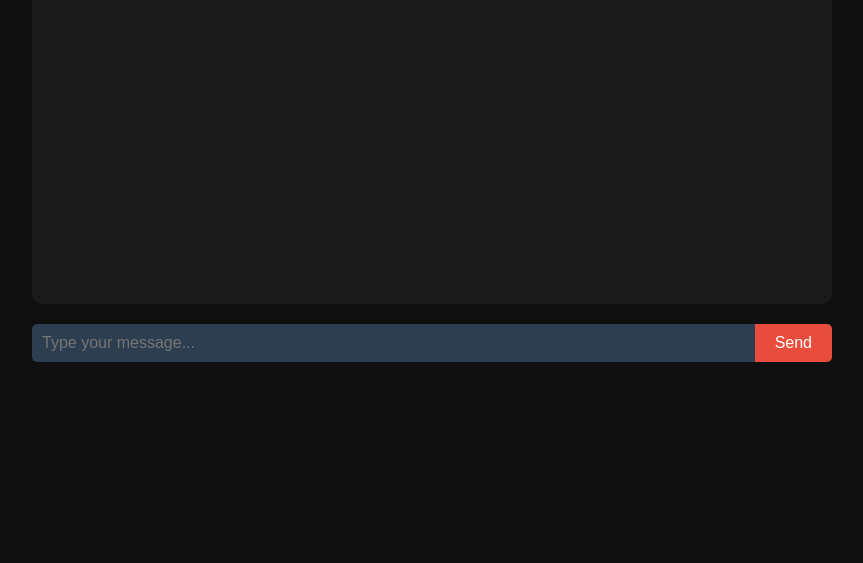
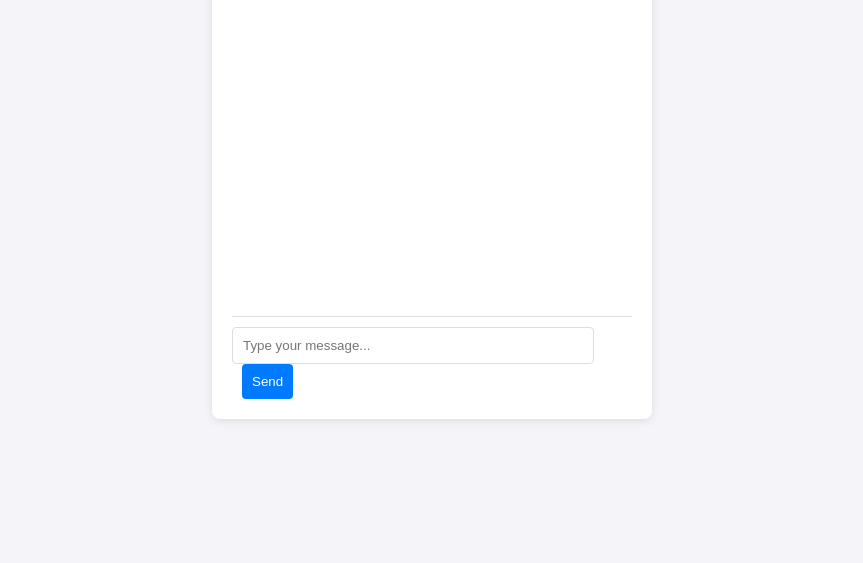
Before and after one commit to luciraid/vigilant-bassoon, a plain HTML site: page templates/index.html in a window 1280 px wide. Shown: the part 237-800 px from the top of the page, without its empty margins (208-1071 px from the left). Drawn offline with nearby package versions, Linux system fonts and the light colour scheme.

Commit message:
Update index.html

```diff
--- a/templates/index.html
+++ b/templates/index.html
@@ -1,111 +1,92 @@
-<!-- templates/index.html -->
 <!DOCTYPE html>
 <html lang="en">
 <head>
     <meta charset="UTF-8">
     <meta name="viewport" content="width=device-width, initial-scale=1.0">
     <title>Iron Man Chatbot</title>
-    <link href="https://fonts.googleapis.com/css2?family=Roboto:wght@300;400;700&display=swap" rel="stylesheet">
     <style>
         body {
-            font-family: 'Roboto', sans-serif;
-            background-color: #0f0f0f;
-            color: #ffffff;
+            font-family: Arial, sans-serif;
+            background-color: #f4f4f9;
             margin: 0;
             padding: 0;
+            display: flex;
+            justify-content: center;
+            align-items: center;
+            height: 100vh;
+            color: #333;
         }
-        .container {
-            max-width: 800px;
-            margin: 0 auto;
+        #chat-container {
+            width: 400px;
+            background: #fff;
             padding: 20px;
+            border-radius: 8px;
+            box-shadow: 0 2px 10px rgba(0,0,0,0.1);
         }
-        .chat-window {
-            background-color: #1a1a1a;
-            border-radius: 10px;
-            padding: 20px;
-            height: 400px;
+        #chat-messages {
+            height: 300px;
             overflow-y: auto;
-            margin-bottom: 20px;
+            border-bottom: 1px solid #ddd;
+            padding-bottom: 10px;
+            margin-bottom: 10px;
         }
-        .message {
-            margin-bottom: 10px;
-            padding: 10px;
-            border-radius: 5px;
-        }
-        .user-message {
-            background-color: #3498db;
-            color: #ffffff;
-            text-align: right;
-        }
-        .bot-message {
-            background-color: #2c3e50;
-            color: #ffffff;
-        }
-        .input-container {
-            display: flex;
+        #chat-messages div {
+            margin: 5px 0;
         }
         #user-input {
-            flex-grow: 1;
+            width: calc(100% - 60px);
             padding: 10px;
-            font-size: 16px;
+            border: 1px solid #ddd;
+            border-radius: 4px;
+        }
+        button {
+            padding: 10px;
+            background: #007bff;
             border: none;
-            border-radius: 5px 0 0 5px;
-            background-color: #2c3e50;
-            color: #ffffff;
+            color: white;
+            cursor: pointer;
+            border-radius: 4px;
+            margin-left: 10px;
         }
-        #send-button {
-            padding: 10px 20px;
-            font-size: 16px;
-            background-color: #e74c3c;
-            color: #ffffff;
-            border: none;
-            border-radius: 0 5px 5px 0;
-            cursor: pointer;
+        button:hover {
+            background: #0056b3;
         }
     </style>
 </head>
 <body>
-    <div class="container">
+    <div id="chat-container">
         <h1>Iron Man Chatbot</h1>
-        <div class="chat-window" id="chat-window"></div>
-        <div class="input-container">
-            <input type="text" id="user-input" placeholder="Type your message...">
-            <button id="send-button">Send</button>
-        </div>
+        <div id="chat-messages"></div>
+        <input type="text" id="user-input" placeholder="Type your message...">
+        <button onclick="sendMessage()">Send</button>
     </div>
-    <script src="https://code.jquery.com/jquery-3.6.0.min.js"></script>
     <script>
-        $(document).ready(function() {
-            function addMessage(message, isUser) {
-                const messageDiv = $('<div>').addClass('message').addClass(isUser ? 'user-message' : 'bot-message').text(message);
-                $('#chat-window').append(messageDiv);
-                $('#chat-window').scrollTop($('#chat-window')[0].scrollHeight);
-            }
+        async function sendMessage() {
+            const userInput = document.getElementById('user-input').value;
+            if (!userInput) return;
 
-            $('#send-button').click(function() {
-                const userInput = $('#user-input').val();
-                if (userInput.trim() !== '') {
-                    addMessage(userInput, true);
-                    $('#user-input').val('');
-
-                    $.ajax({
-                        url: '/chat',
-                        method: 'POST',
-                        contentType: 'application/json',
-                        data: JSON.stringify({ message: userInput }),
-                        success: function(response) {
-                            addMessage(response.response, false);
-                        }
-                    });
-                }
+            const response = await fetch('/chat', {
+                method: 'POST',
+                headers: {
+                    'Content-Type': 'application/json',
+                },
+                body: JSON.stringify({ message: userInput }),
             });
 
-            $('#user-input').keypress(function(e) {
-                if (e.which == 13) {
-                    $('#send-button').click();
-                }
-            });
-        });
+            const data = await response.json();
+            const chatMessages = document.getElementById('chat-messages');
+
+            const userMessageDiv = document.createElement('div');
+            userMessageDiv.textContent = 'You: ' + userInput;
+            chatMessages.appendChild(userMessageDiv);
+
+            const botMessageDiv = document.createElement('div');
+            botMessageDiv.textContent = 'Iron Man: ' + data.response;
+            chatMessages.appendChild(botMessageDiv);
+
+            document.getElementById('user-input').value = '';
+            chatMessages.scrollTop = chatMessages.scrollHeight;
+        }
     </script>
 </body>
 </html>
```
